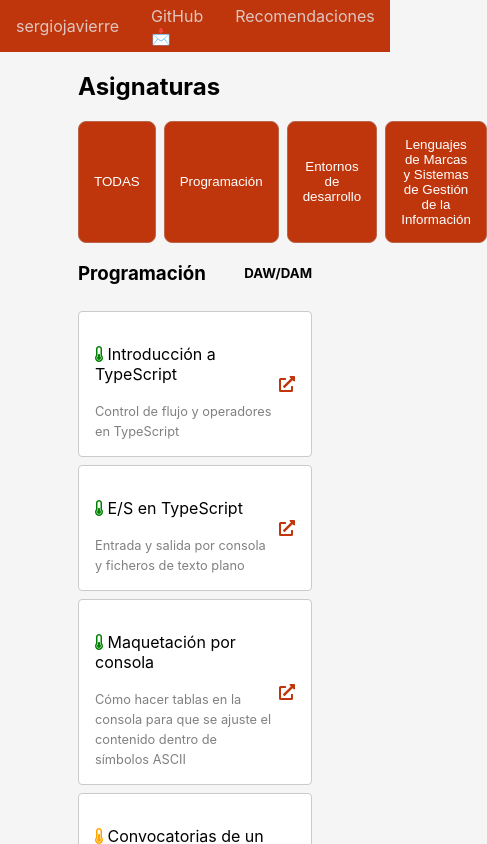
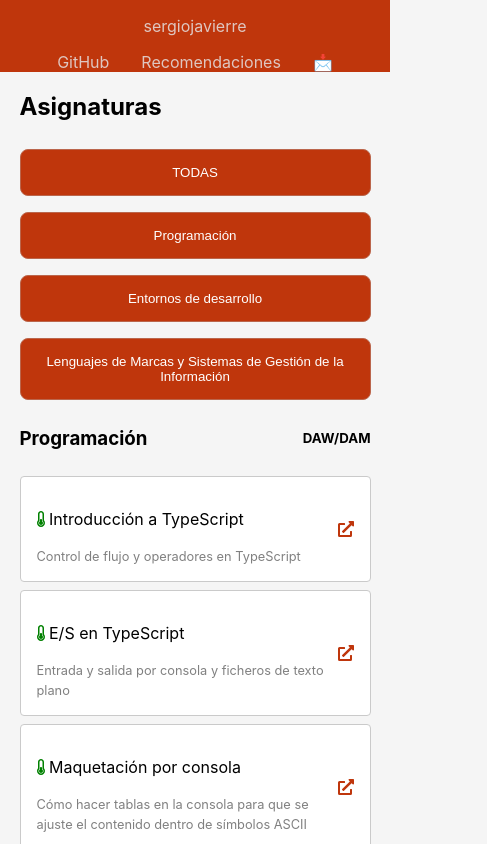
Before and after one commit to sergiojavierre/apuntes, a React (Create React App) app: page / in a window 390 px wide. Shown: the top 844 px of the page, 487 px wide, since content can reach past the window. Built offline with nearby package versions, Linux system fonts and the light colour scheme.

Commit message:
Responsive

```diff
--- a/src/App.css
+++ b/src/App.css
@@ -39,3 +39,14 @@ main {
   margin: auto;
   margin-top: 8px;
 }
+
+@media (max-width: 700px) {
+  nav {
+    flex-direction: column;
+  }
+  main {
+    width: 90%;
+    margin: auto;
+    margin-top: 8px;
+  }
+}
--- a/src/subjects/subjects.css
+++ b/src/subjects/subjects.css
@@ -17,3 +17,13 @@ button {
 .active {
   background: var(--primary-color);
 }
+
+@media (max-width: 700px) {
+  .subjectsSelectors {
+    flex-direction: column;
+  }
+
+  .subjectsSelectors * {
+    margin: 8px 0px;
+  }
+}
```
Also changed, not shown: 1 other file (tests, documents, lock files or other folders).
